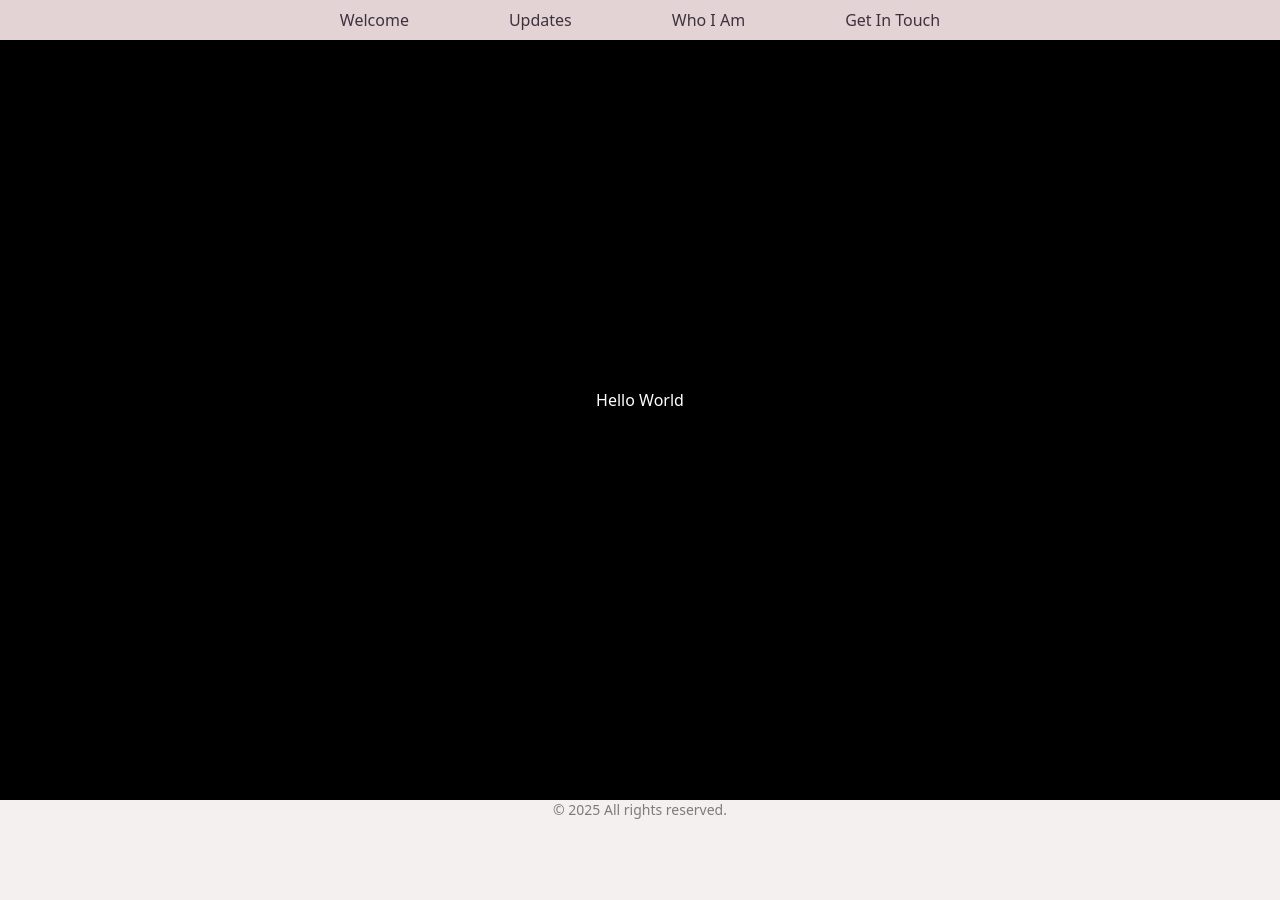
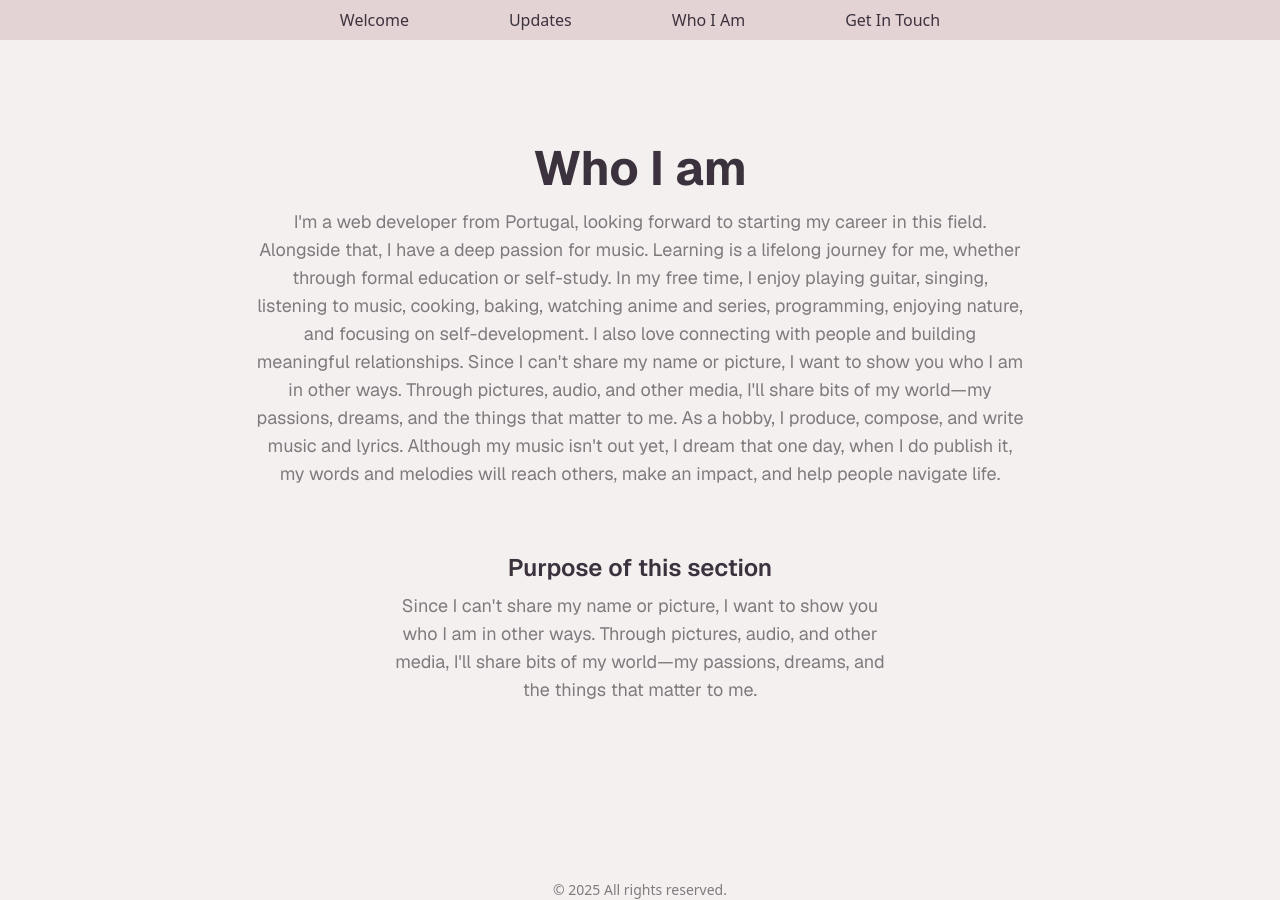
Before and after one commit to LunnS2/GoFundMe, a Next.js app: page /who-I-am in a window 1280 px wide. Before the commit the page ends 820 px from the top, so only its background shows below. Built offline with nearby package versions, Linux system fonts and the light colour scheme.

Commit message:
delete and create who-i-am path

```diff
--- a/src/app/who-I-am/page.tsx
+++ b/src/app/who-I-am/page.tsx
@@ -2,9 +2,43 @@ import React from "react";
 
 function WhoIAm() {
   return (
-    <div className="flex items-center justify-center min-h-screen bg-black text-white">
-      Hello World
-    </div>
+    <section className="bg-background grid grid-rows-[auto_1fr_auto] min-h-screen p-8 pb-20 gap-16 sm:p-20 font-[family-name:var(--font-geist-sans)]">
+      <div className="flex flex-col justify-center items-center row-start-2 gap-8 text-center">
+        {/* Text */}
+        <div>
+          <h1 className="text-3xl sm:text-4xl md:text-5xl font-bold text-secondary mb-4">
+            Who I am
+          </h1>
+          <p className="text-md sm:text-lg text-tertiary max-w-3xl mx-auto">
+            I'm a web developer from Portugal, looking forward to starting my
+            career in this field. Alongside that, I have a deep passion for
+            music. Learning is a lifelong journey for me, whether through formal
+            education or self-study. In my free time, I enjoy playing guitar,
+            singing, listening to music, cooking, baking, watching anime and
+            series, programming, enjoying nature, and focusing on
+            self-development. I also love connecting with people and building
+            meaningful relationships. Since I can't share my name or picture, I
+            want to show you who I am in other ways. Through pictures, audio,
+            and other media, I'll share bits of my world—my passions, dreams,
+            and the things that matter to me. As a hobby, I produce, compose,
+            and write music and lyrics. Although my music isn't out yet, I dream
+            that one day, when I do publish it, my words and melodies will reach
+            others, make an impact, and help people navigate life.
+          </p>
+        </div>
+        <div className="bg-card p-6 sm:p-8 rounded-2xl mx-auto w-full max-w-xl">
+          <h2 className="text-xl sm:text-2xl font-semibold text-secondary mb-2 text-center">
+            Purpose of this section
+          </h2>
+          <p className="text-md sm:text-lg text-tertiary text-center">
+            Since I can't share my name or picture, I want to show you who I am
+            in other ways. Through pictures, audio, and other media, I'll share
+            bits of my world—my passions, dreams, and the things that matter to
+            me.
+          </p>
+        </div>
+      </div>
+    </section>
   );
 }
 
```
